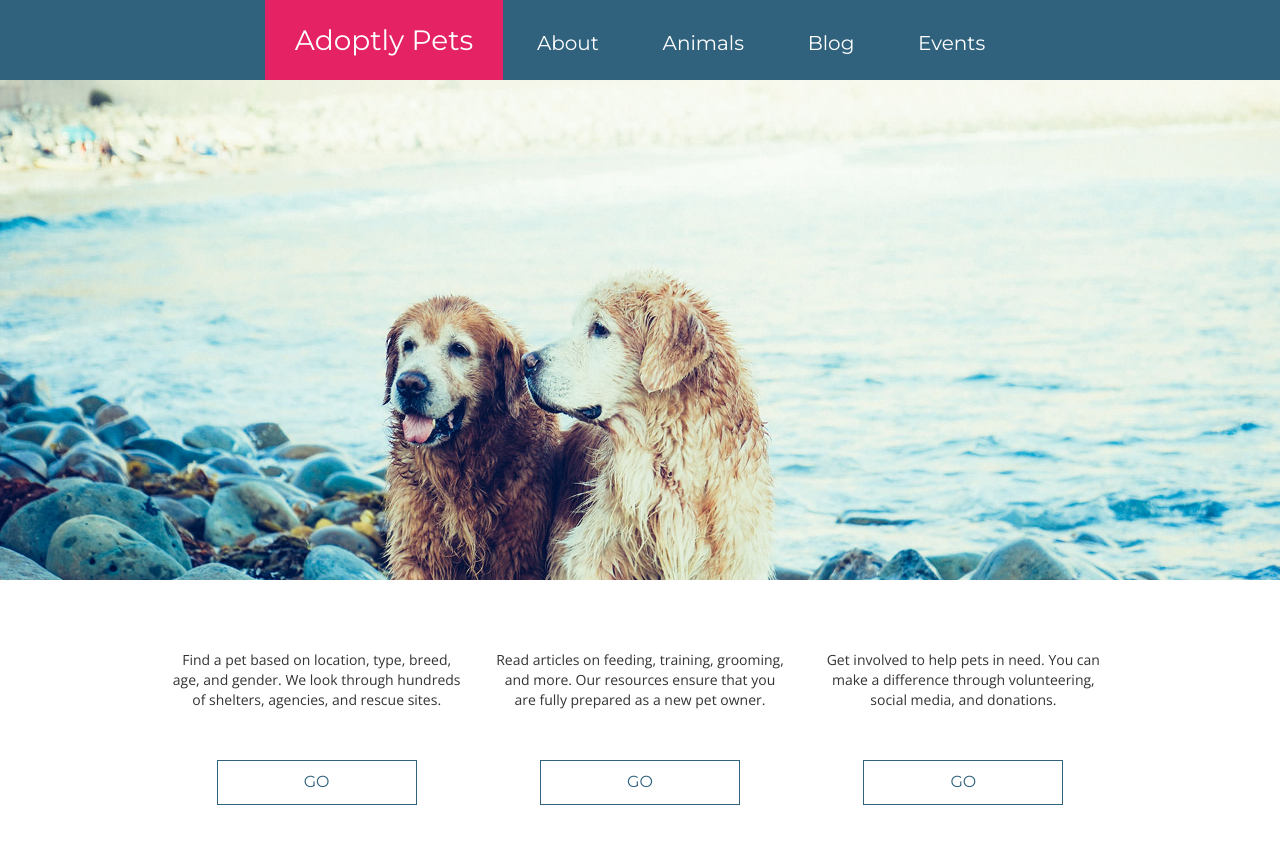
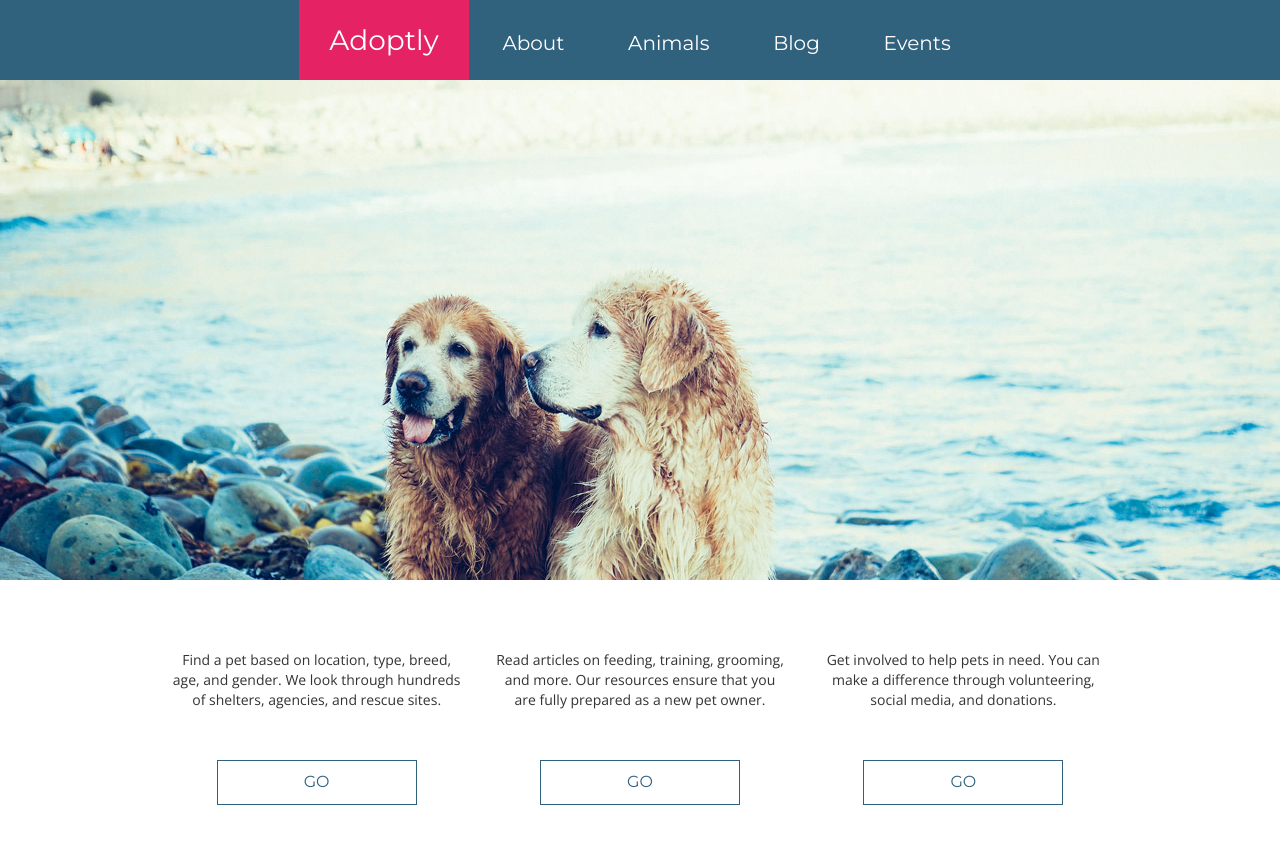
Before and after one commit to nerdoncall/adoptly-app, a plain HTML site: page index.html in a window 1280 px wide. Shown: the top 868 px of the page. Drawn offline with nearby package versions, Linux system fonts and the light colour scheme.

Commit message:
Initial commit

```diff
--- a/index.html
+++ b/index.html
@@ -11,7 +11,7 @@
     <div class="header">
       <div class="container">
         <ul>
-          <li class="main">Adoptly Pets</li>
+          <li class="main">Adoptly</li>
           <li>About</li>
           <li>Animals</li>
           <li>Blog</li>
```
